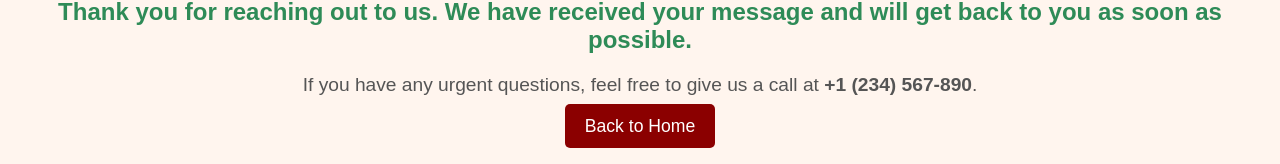
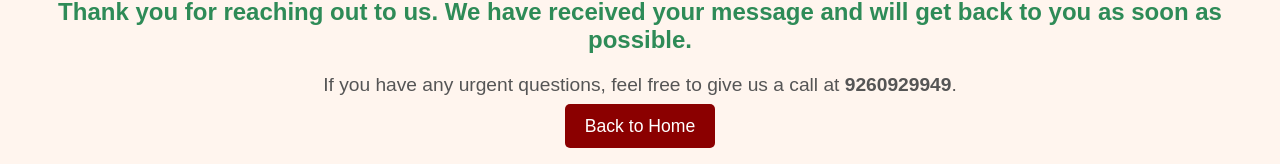
Before and after one commit to Prashant-Mishra-993389/Restaurant-Website, a plain HTML site: page message sent confirmation.html in a window 1280 px wide. Shown: the part 252-416 px from the top of the page. Drawn offline with Linux system fonts and the light colour scheme.

Commit message:
Update message sent confirmation.html

```diff
--- a/message sent confirmation.html
+++ b/message sent confirmation.html
@@ -116,7 +116,7 @@
     <section class="confirmation-section">
         <h2>Your Message Has Been Sent!</h2>
         <p class="thank-you">Thank you for reaching out to us. We have received your message and will get back to you as soon as possible.</p>
-        <p>If you have any urgent questions, feel free to give us a call at <strong>+1 (234) 567-890</strong>.</p>
+        <p>If you have any urgent questions, feel free to give us a call at <strong>9260929949</strong>.</p>
         <a href="index.html" class="back-button">Back to Home</a>
     </section>
 
```
